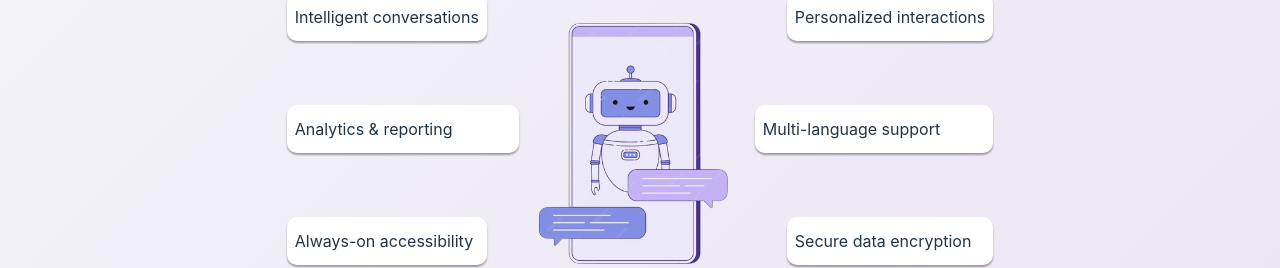
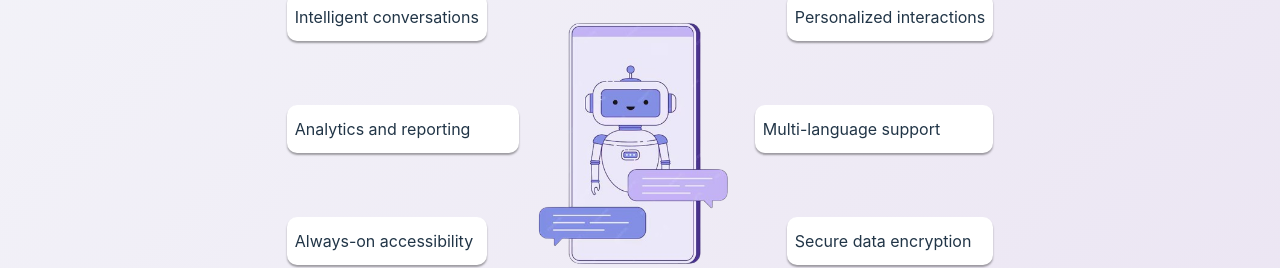
Before and after one commit to singhpriya147/Bargenix_Priya-Singh_Frontend, a React (Vite) app: page / in a window 1280 px wide. Shown: the part 663-931 px from the top of the page. Built offline with nearby package versions, Linux system fonts and the light colour scheme.

Commit message:
added z-index to feature

```diff
--- a/src/component/features/Feature.css
+++ b/src/component/features/Feature.css
@@ -52,9 +52,11 @@ width: 300px;
   }
   .feat-right .feature:nth-child(2) {
   margin-left: -2rem;
+  z-index: 100;
 
 }
   .feat-left .feature:nth-child(2) {
   margin-right: -2rem;
+   z-index: 100;
 
 }
--- a/src/component/features/Feature.jsx
+++ b/src/component/features/Feature.jsx
@@ -20,7 +20,7 @@ const Feature = () => {
             <span>Intelligent conversations</span>
           </div>
           <div className='feature'>
-            <span>Analytics & reporting</span>
+            <span>Analytics and reporting</span>
           </div>
           <div className='feature'>
             <span>Always-on accessibility</span>
```
